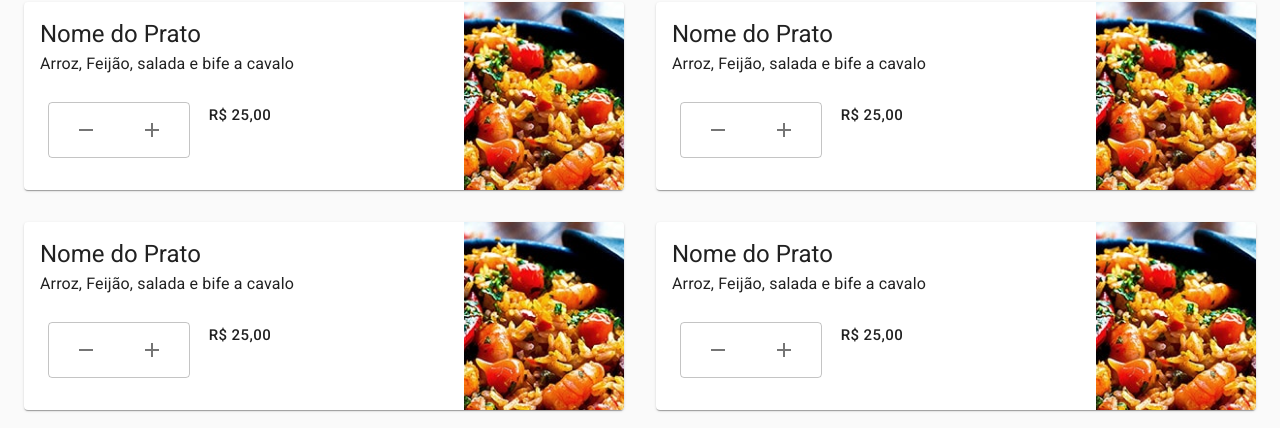
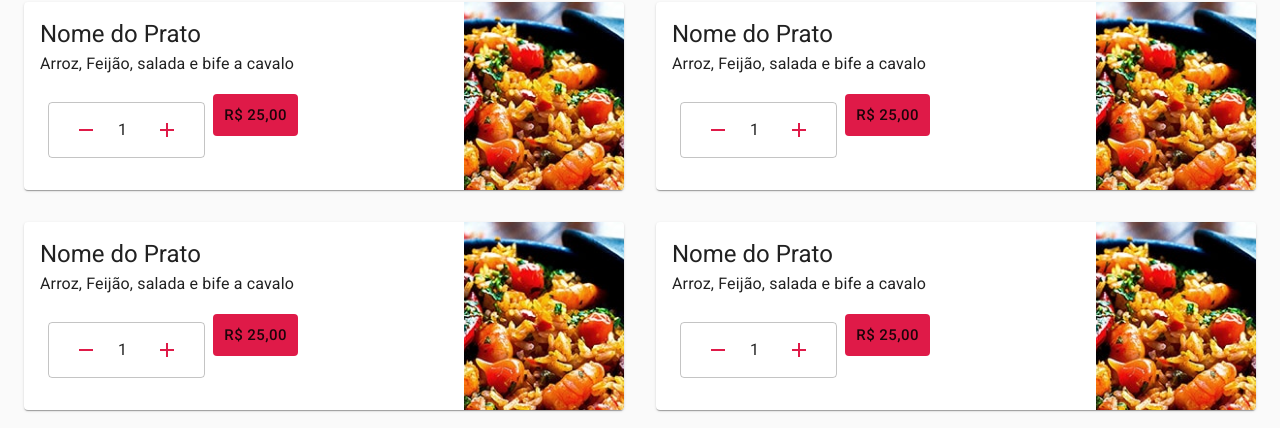
Before and after one commit to CelsoTaliatelli/react-meat-app, a React (Create React App) app in the folder frontend-app/: page /restaurant in a window 1280 px wide. Shown: the part 495-923 px from the top of the page. Built offline with nearby package versions, Linux system fonts and the light colour scheme.

Commit message:
Implementado InputNumber

```diff
--- a/frontend-app/src/components/InputNumber.js
+++ b/frontend-app/src/components/InputNumber.js
@@ -1,19 +1,25 @@
-import React from 'react';
+import React, { useState } from 'react';
 import { IconButton, InputAdornment, makeStyles, TextField } from "@material-ui/core";
 import clsx from 'clsx'
 import AddIcon from '@material-ui/icons/Add';
 import RemoveIcon from '@material-ui/icons/Remove';
+import './removeArrow.css';
 
 const useStyles = makeStyles((theme) => ({
     TextField: {
-        width: '18ch'
+        width: '20ch'
     },
     margin: {
         margin: theme.spacing(1),
+    },
+    iconColor: {
+        color: '#DF1A48'
     }
 }));
 
+
 export default function InputNumber() {
+    const [count, setCount] = useState(1);
     const classes = useStyles();
     return (
         <TextField
@@ -21,20 +27,22 @@ export default function InputNumber() {
             InputProps={{
                 startAdornment: (
                     <InputAdornment position="start">
-                        <IconButton>
-                            <RemoveIcon />
+                        <IconButton onClick={() => setCount(count - 1)}>
+                            <RemoveIcon className={classes.iconColor} />
                         </IconButton>
                     </InputAdornment>
                 ),
                 endAdornment: (
                     <InputAdornment position="end">
-                        <IconButton>
-                            <AddIcon />
+                        <IconButton onClick={() => setCount(count + 1)}>
+                            <AddIcon className={classes.iconColor} />
                         </IconButton>
                     </InputAdornment>
                 )
             }}
+            type="number"
             variant="outlined"
+            value={count}
         />
     );
 }
--- a/frontend-app/src/components/RestaurantMenu.js
+++ b/frontend-app/src/components/RestaurantMenu.js
@@ -1,4 +1,4 @@
-import { Grid, makeStyles, Card, CardContent, TextField, CardMedia, Hidden, Typography, Container, Button } from '@material-ui/core';
+import { Grid, makeStyles, Card, CardContent, CardMedia, Hidden, Typography, Container, Button } from '@material-ui/core';
 import InputNumber from './InputNumber';
 
 
@@ -15,6 +15,10 @@ const useStyles = makeStyles((theme) => ({
     cardGrid: {
         paddingTop: theme.spacing(15),
         paddingBottom: theme.spacing(8)
+    },
+    button: {
+        MarginTop: '2rem',
+        backgroundColor: '#DF1A48',
     }
 }));
 
@@ -36,7 +40,10 @@ export default function RestaurantMenu() {
                                         Arroz, Feijão, salada e bife a cavalo
                                     </Typography>
                                     <InputNumber />
-                                    <Button size="large">R$ 25,00</Button>
+                                    <Button
+                                    size="large"
+                                    className={classes.button}
+                                    >R$ 25,00</Button>
                                 </CardContent>
                             </div>
                             <Hidden xsDown>
--- /dev/null
+++ b/frontend-app/src/components/removeArrow.css
@@ -0,0 +1,10 @@
+input::-webkit-outer-spin-button,
+input::-webkit-inner-spin-button {
+    /* display: none; <- Crashes Chrome on hover */
+    -webkit-appearance: none;
+    margin: 0; /* <-- Apparently some margin are still there even though it's hidden */
+}
+
+input[type=number] {
+    -moz-appearance:textfield; /* Firefox */
+}
```
